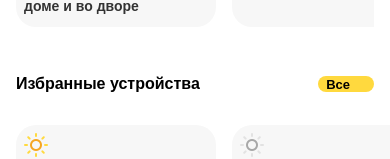
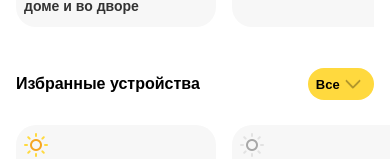
Before and after one commit to okokanya/entrance-task-2-2, a plain HTML site: page index.html in a window 390 px wide. Shown: the part 543-702 px from the top of the page. Drawn offline with Linux system fonts and the light colour scheme.

Commit message:
transform_bottom change

```diff
--- a/media.css
+++ b/media.css
@@ -136,7 +136,7 @@
     color: #000000;
     background: #ffd93e;
     border-radius: 20px;
-    padding: 0 8px;
+    padding: 8px;
   }
 
 
--- a/style.css
+++ b/style.css
@@ -85,7 +85,7 @@ nav {
 }
 
 .transform_bottom {
-  padding: 8px;
+  padding: 0 8px;
   transform: rotate(-90deg);
 }
 
```
